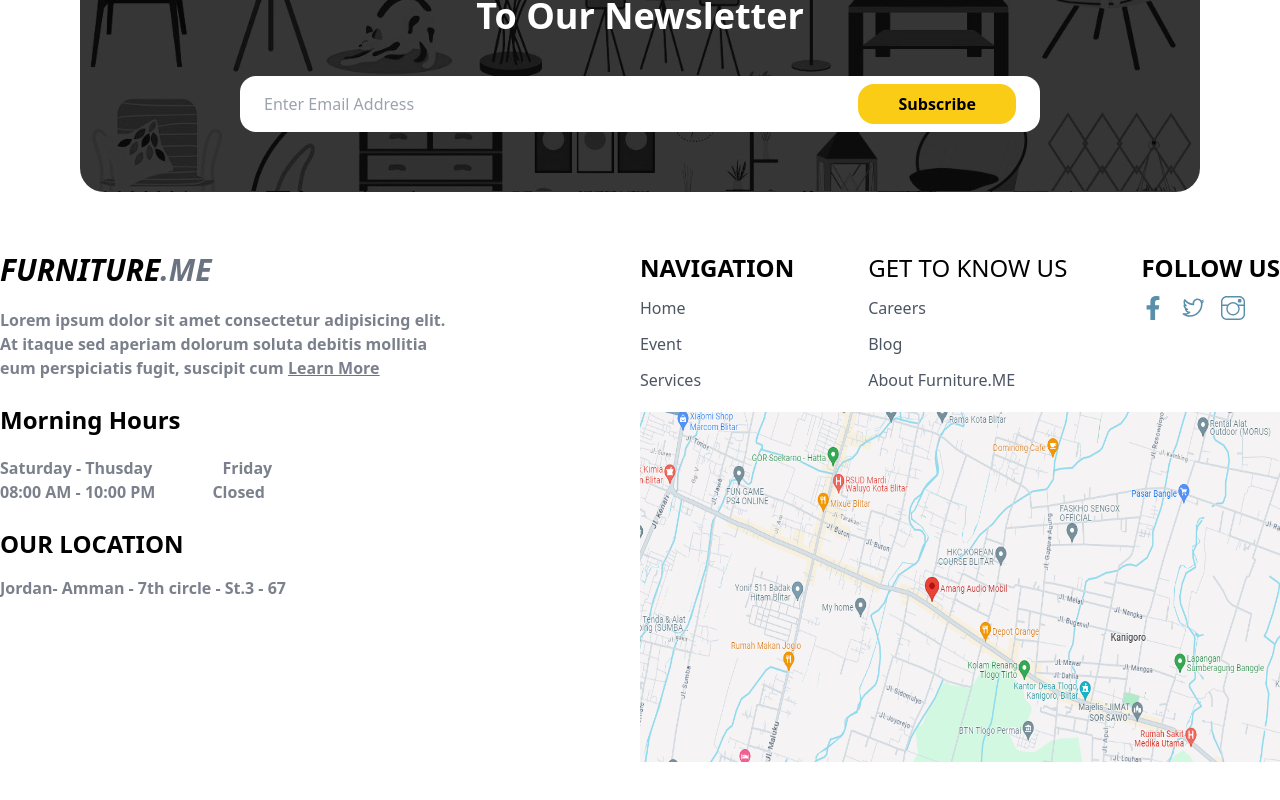
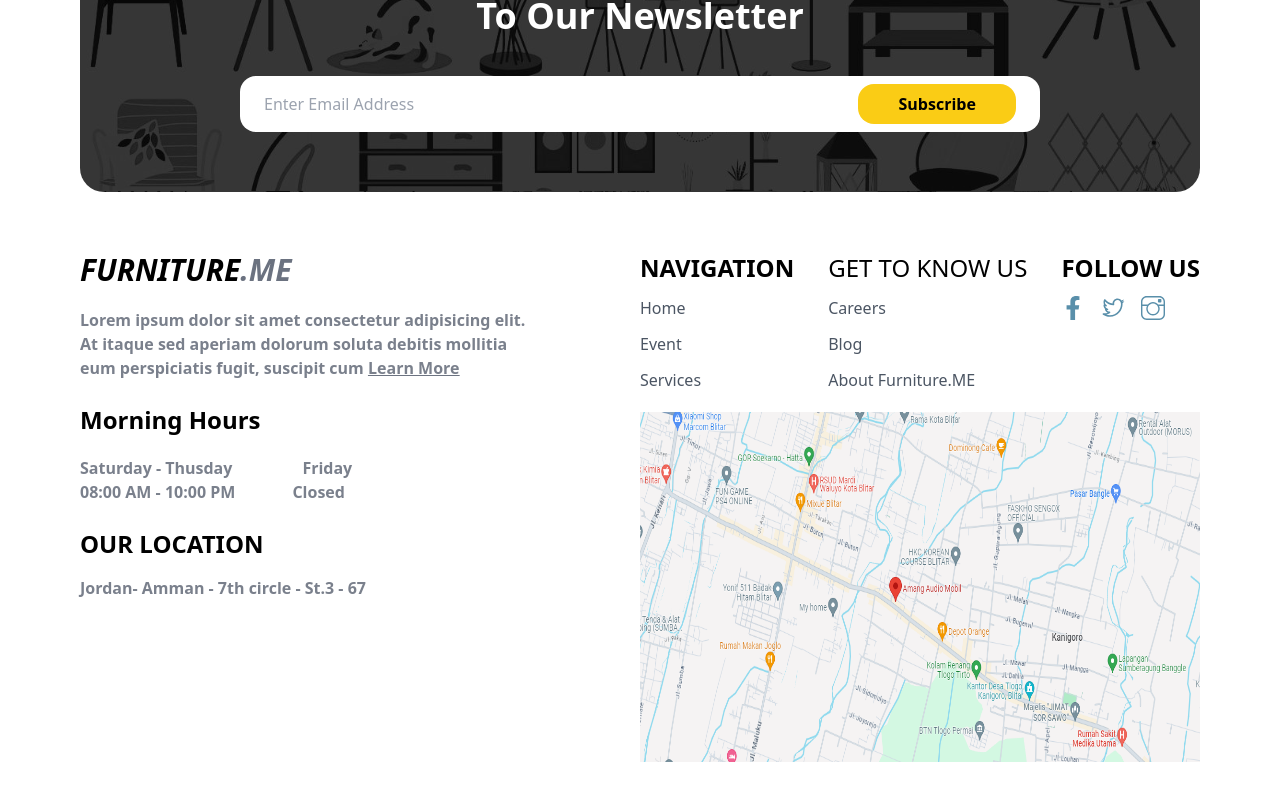
Before and after one commit to Aldyfaisal80/T12-Furniture-Store, a React (Vite) app: page / in a window 1280 px wide. Shown: the part 4112-4912 px from the top of the page. Built offline with nearby package versions, Linux system fonts and the light colour scheme.

Commit message:
update footer

```diff
--- a/src/components/fragments/S4Footer.jsx
+++ b/src/components/fragments/S4Footer.jsx
@@ -7,7 +7,7 @@ import { FooterIcons, FooterLink } from "../elements/FooterLink";
 
 export default function Footer() {
   return (
-    <div className="flex justify-between w-full mb-10 mt-[60px]">
+    <div className="flex justify-between w-full mb-10 mt-[60px] px-[80px]">
       <div className="flex flex-col gap-6 w-[40%]">
         <div className="flex flex-col gap-5">
           <h1 className="text-3xl font-bold italic">FURNITURE<span className="text-gray-500">.ME</span></h1>
```
